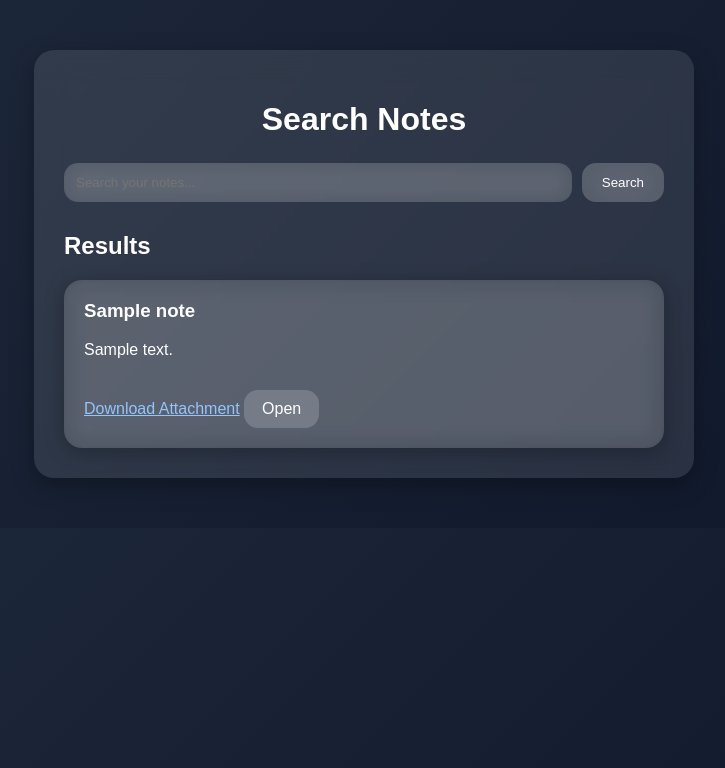
After one commit to Saybrone/StudySphere, a FastAPI app: template templates/search_notes.html in a window 1280 px wide. The commit adds this page. Shown: the top 768 px of the page, without its empty margins (276-1001 px from the left). Run offline with FastAPI, Linux system fonts and the light colour scheme; the template is opened without the code that fills it: most values are stand-ins (such as "Sample title", 1, 10 or a date in 2020).

Commit message:
Added Note Search

```diff
--- a/app/main.py
+++ b/app/main.py
@@ -209,3 +209,29 @@ def delete_note(
     db.delete(note)
     db.commit()
     return RedirectResponse("/my-notes", status_code=303)
+
+@app.get("/notes/search", response_class=HTMLResponse)
+def search_notes(
+    request: Request,
+    q: str | None = None,
+    db: Session = Depends(get_db),
+    user: User = Depends(get_current_user)
+):
+    if not q or q.strip() == "":
+        results = db.query(Note).all()
+
+    else:
+        search_term = f"%{q}%"
+        results = db.query(Note).filter(
+            (Note.title.ilike(search_term)) |
+            (Note.content.ilike(search_term))
+        ).all()
+
+    return templates.TemplateResponse(
+        "search_notes.html",
+        {
+            "request": request,
+            "results": results,
+            "query": q if q else ""
+        }
+    )
--- /dev/null
+++ b/static/searchnotes.css
@@ -0,0 +1,113 @@
+body {
+    font-family: Arial, sans-serif;
+    background: linear-gradient(135deg, #1e293b, #0f172a);
+    color: white;
+    margin: 0;
+    display: flex;
+    justify-content: center;
+    padding: 50px;
+}
+
+.container {
+    width: 600px;
+    padding: 30px;
+    border-radius: 20px;
+    background: rgba(255,255,255,0.10);
+    backdrop-filter: blur(15px);
+    box-shadow: 0 8px 25px rgba(0,0,0,0.3);
+}
+
+.title {
+    text-align: center;
+    margin-bottom: 25px;
+}
+
+/* SEARCH BAR */
+.search-form {
+    display: flex;
+    gap: 10px;
+    margin-bottom: 25px;
+}
+
+.search-input {
+    flex: 1;
+    padding: 12px;
+    border-radius: 14px;
+    border: none;
+    background: rgba(255,255,255,0.15);
+    color: white;
+    backdrop-filter: blur(10px);
+    outline: none;
+}
+
+.search-btn {
+    padding: 12px 20px;
+    border-radius: 14px;
+    border: none;
+    cursor: pointer;
+    background: rgba(255,255,255,0.18);
+    backdrop-filter: blur(20px);
+    color: white;
+    transition: 0.25s;
+}
+
+.search-btn:hover {
+    background: rgba(255,255,255,0.30);
+    transform: scale(1.05);
+}
+
+/* RESULTS */
+.subtitle {
+    margin-top: 30px;
+}
+
+.no-results {
+    opacity: 0.7;
+    text-align: center;
+    margin-top: 20px;
+}
+
+/* NOTES GRID */
+.notes-grid {
+    display: grid;
+    grid-template-columns: 1fr;
+    gap: 20px;
+}
+
+.note-card {
+    padding: 20px;
+    border-radius: 18px;
+    background: rgba(255,255,255,0.12);
+    backdrop-filter: blur(12px);
+    box-shadow: 0 4px 20px rgba(0,0,0,0.25);
+}
+
+.note-card h3 {
+    margin-top: 0;
+}
+
+.file-link {
+    display: inline-block;
+    margin-top: 10px;
+    color: #93c5fd;
+    text-decoration: underline;
+}
+
+/* Open Button */
+.open-btn {
+    margin-top: 15px;
+    display: inline-block;
+    padding: 10px 18px;
+    border-radius: 14px;
+    background: rgba(255,255,255,0.18);
+    border: none;
+    color: white;
+    cursor: pointer;
+    transition: 0.25s;
+    text-decoration: none;
+}
+
+.open-btn:hover {
+    background: rgba(255,255,255,0.30);
+    transform: scale(1.05);
+}
--- a/templates/Dashboard.html
+++ b/templates/Dashboard.html
@@ -17,8 +17,7 @@
             <a class="nav-item active" href="#">Dashboard</a>
             <a class="nav-item" href="/my-notes">My Notes</a>
             <a class="nav-item" href="#">AI Tools</a>
-            <a class="nav-item" href="#">Search Notes</a>
-            <a class="nav-item" href="#">Settings</a>
+            <a class="nav-item" href="/notes/search">Search Notes</a>
         </nav>
 
         <a href="/logout" class="logout">Logout</a>
--- /dev/null
+++ b/templates/search_notes.html
@@ -0,0 +1,55 @@
+<!DOCTYPE html>
+<html lang="en">
+<head>
+    <meta charset="UTF-8">
+    <meta name="viewport" content="width=device-width, initial-scale=1.0">
+    <title>Search Notes</title>
+    <link rel="stylesheet" href="/static/searchnotes.css">
+</head>
+<body>
+
+<div class="container">
+
+    <h1 class="title">Search Notes</h1>
+
+    <!-- SEARCH FORM -->
+    <form method="get" action="/notes/search" class="search-form">
+        <input
+            type="text"
+            name="q"
+            placeholder="Search your notes..."
+            class="search-input"
+        >
+        <button class="search-btn">Search</button>
+    </form>
+
+    <!-- RESULTS SECTION -->
+    {% if results is defined %}
+        <h2 class="subtitle">Results</h2>
+
+        {% if results|length == 0 %}
+            <p class="no-results">No notes found.</p>
+        {% else %}
+        <div class="notes-grid">
+            {% for note in results %}
+            <div class="note-card">
+                <h3>{{ note.title }}</h3>
+                <p>{{ note.content[:150] }}{% if note.content|length > 150 %}...{% endif %}</p>
+
+                {% if note.file_path %}
+                <a href="/{{ note.file_path }}" class="file-link" download>
+                    Download Attachment
+                </a>
+                {% endif %}
+
+                <a href="/notes/view/{{ note.id }}" class="open-btn">Open</a>
+            </div>
+            {% endfor %}
+        </div>
+        {% endif %}
+    {% endif %}
+
+</div>
+
+</body>
+</html>
```
